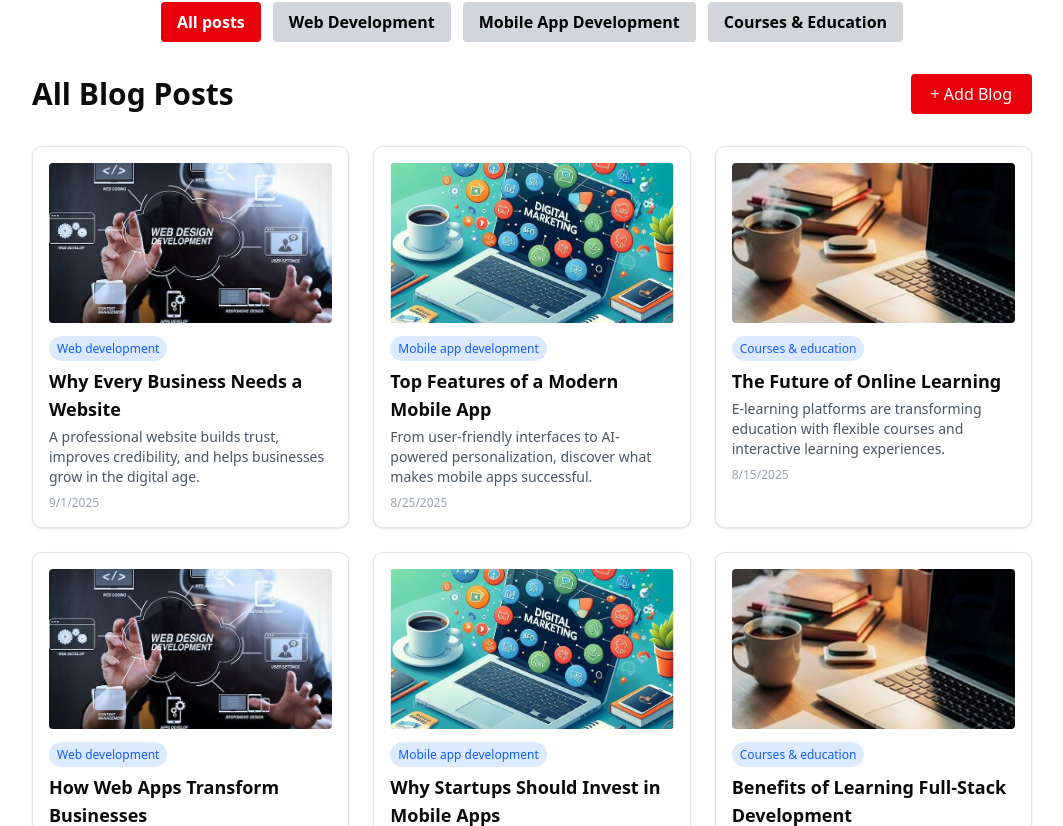
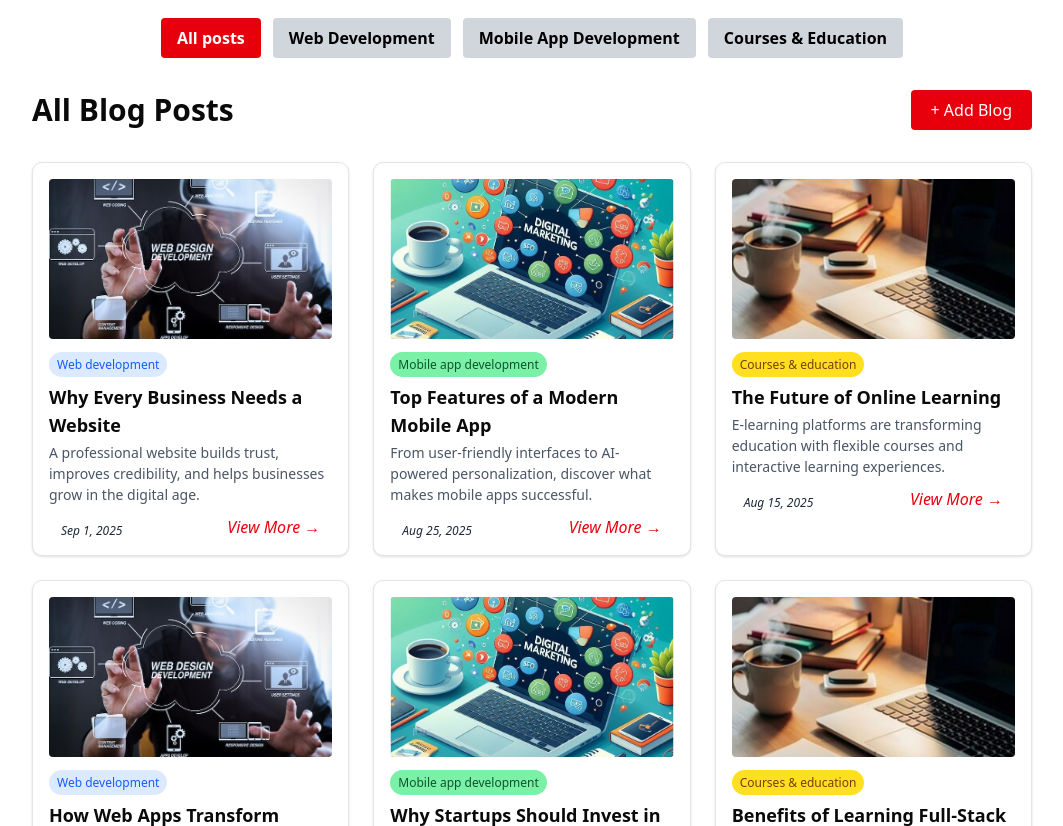
Before and after one commit to Prajon-Adhikari/Azure, a React (Vite) app: page /blogs in a window 1280 px wide. Shown: the part 914-1740 px from the top of the page, without its empty margins (108-1171 px from the left). Built offline with nearby package versions, Linux system fonts and the light colour scheme.

Commit message:
fixing blog section

```diff
--- a/src/components/BlogsCard.jsx
+++ b/src/components/BlogsCard.jsx
@@ -14,8 +14,12 @@ const BlogsCard = ({ title, description, image, category, createdAt }) => {
 
       {/* Category */}
       {category && (
-        <span className="text-xs bg-blue-100 text-blue-600 px-2 py-1 rounded-full">
-          {category}
+        <span className={`text-xs bg-blue-100 text-blue-600 px-2 py-1 rounded-full
+              ${category === "Web Development" ? "bg-blue-300 text-blue-900" : ""}
+      ${category === "Mobile app development" ? "bg-green-300 text-green-900" : ""}
+      ${category === "Courses & education" ? "bg-yellow-300 text-yellow-900" : ""}
+        `}>
+          {category }
         </span>
       )}
 
@@ -23,15 +27,31 @@ const BlogsCard = ({ title, description, image, category, createdAt }) => {
       <h3 className="text-lg font-semibold mt-2">{title}</h3>
 
       {/* Description */}
-      <p className="text-sm text-gray-600 mt-1 line-clamp-3">{description}</p>
+      <p className="text-sm text-gray-600 mt-1 "
+       style={{
+                display: "-webkit-box",
+                WebkitLineClamp: 3,
+                WebkitBoxOrient: "vertical",
+                lineHeight: "1.3rem",
+                height: "4.5rem",
+              }}>{description}</p>
 
       {/* Date */}
 
+    <div className="flex justify-between mx-3">
       {createdAt && (
-        <p className="text-xs text-gray-400 mt-2">
-          {new Date(createdAt).toLocaleDateString()}
-        </p>
+        <p className="text-xs text-gray-800 mt-2 italic">
+    {new Date(createdAt).toLocaleDateString("en-US", {
+      month: "short", // Oct
+      day: "numeric", // 15
+      year: "numeric", // 2025
+    })}
+  </p>
+
       )}
+      <button className="text-red-600 italic
+      cursor-pointer">View More <span> &rarr; </span></button>
+      </div>
       </div>
 
 
--- a/src/pages/Blogs.jsx
+++ b/src/pages/Blogs.jsx
@@ -1,6 +1,7 @@
 import React, { useState } from "react";
 import AddBlog from "../components/AddBlog";
 import blogImage from "../assets/blogImage.jpeg";
+import BlogsCard from "../components/BlogsCard";
 import aboutuscoding1 from "../assets/aboutuscoding1.jpg";
 import aboutuscoding2 from "../assets/aboutuscoding2.jpg";
 import aboutusheroimage2 from "../assets/aboutusheroimage2.jpg";
@@ -140,7 +141,7 @@ const Blog = () => {
       </div>
 
       {/* What's New Section */}
-      <div className="today mx-[140px] mt-6">
+      <div className="today mx-[140px] mt-10">
         <div className="h_TitleContainer flex">
           <div className="h-12 w-1 bg-red-600 mr-3"></div>
           <div className="paragraph text-4xl">
@@ -228,30 +229,14 @@ const Blog = () => {
           <>
              <div className="grid grid-cols-1 md:grid-cols-2 lg:grid-cols-3 gap-6 cursor-pointer">
       {currentBlogs.map((blog) => (
-                <div
+        <BlogsCard
           key={blog.id}
-                  className="p-4 border rounded-lg shadow hover:shadow-lg transition bg-white"
-                >
-                  {blog.image && (
-                    <img
-                      src={blog.image}
-                      alt={blog.title}
-                      className="w-full h-40 object-cover rounded mb-3"
+          title={blog.title}
+          description={blog.description}
+          image={blog.image}
+          category={blog.category}
+          createdAt={blog.createdAt}
         />
-                  )}
-                  <span className="text-xs bg-blue-100 text-blue-600 px-2 py-1 rounded-full">
-                    {blog.category}
-                  </span>
-                  <h3 className="text-lg font-semibold mt-2">{blog.title}</h3>
-                  <p className="text-sm text-gray-600 mt-1 line-clamp-3">
-                    {blog.description}
-                  </p>
-
-                  <p className="text-xs text-gray-400 mt-2">
-                    {new Date(blog.createdAt).toLocaleDateString()}
-                  </p>
-
-                </div>
       ))}
     </div>
 
```
Lines whose indentation alone changed are shown as unchanged.
